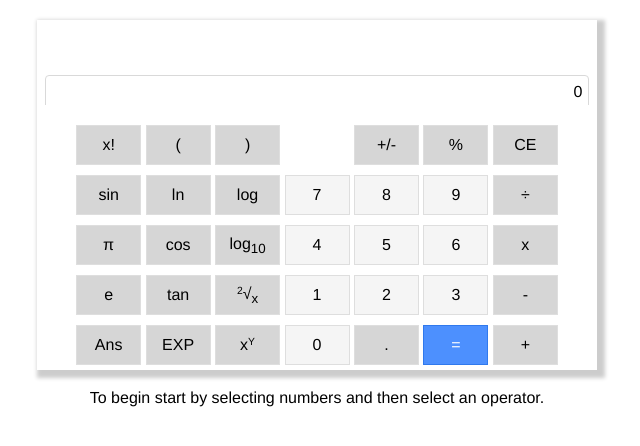
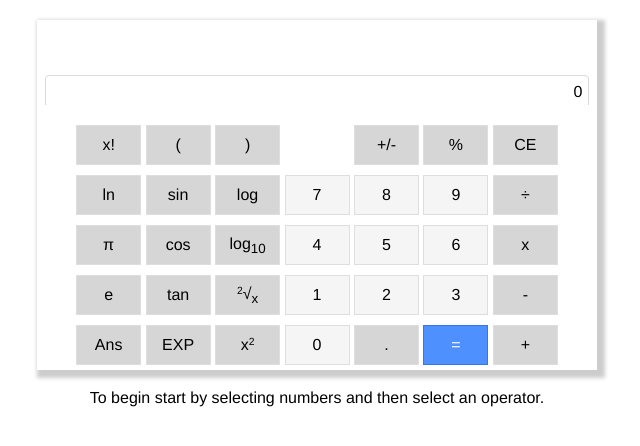
Before and after one commit to craigstroman/calculator, a website built with webpack: page public/index.html in a window 1280 px wide. Shown: the full height of the page, 323-963 px from the left. Built offline with nearby package versions, Linux system fonts and the light colour scheme.

Commit message:
Updating HTML

```diff
--- a/public/index.html
+++ b/public/index.html
@@ -40,10 +40,10 @@
         </div>
         <div class="btn-row">
           <div class="btn-container">
-            <button type="button" class="btn btn-dark btn-function">sin</button>
+            <button type="button" class="btn btn-dark btn-math-function">ln</button>
           </div>
           <div class="btn-container">
-            <button type="button" class="btn btn-dark btn-math-function">ln</button>
+            <button type="button" class="btn btn-dark btn-function">sin</button>
           </div>
           <div class="btn-container">
             <button type="button" class="btn btn-dark btn-math-function">log</button>
@@ -115,7 +115,7 @@
             <button type="button" class="btn btn-dark btn-math-function">EXP</button>
           </div>
           <div class="btn-container">
-            <button type="button" class="btn btn-dark btn-math-function">x<sup>Y</sup></button>
+            <button type="button" class="btn btn-dark btn-math-function">x<sup>2</sup></button>
           </div>
           <div class="btn-container">
             <button type="button" class="btn btn-light btn-number">0</button>
```
